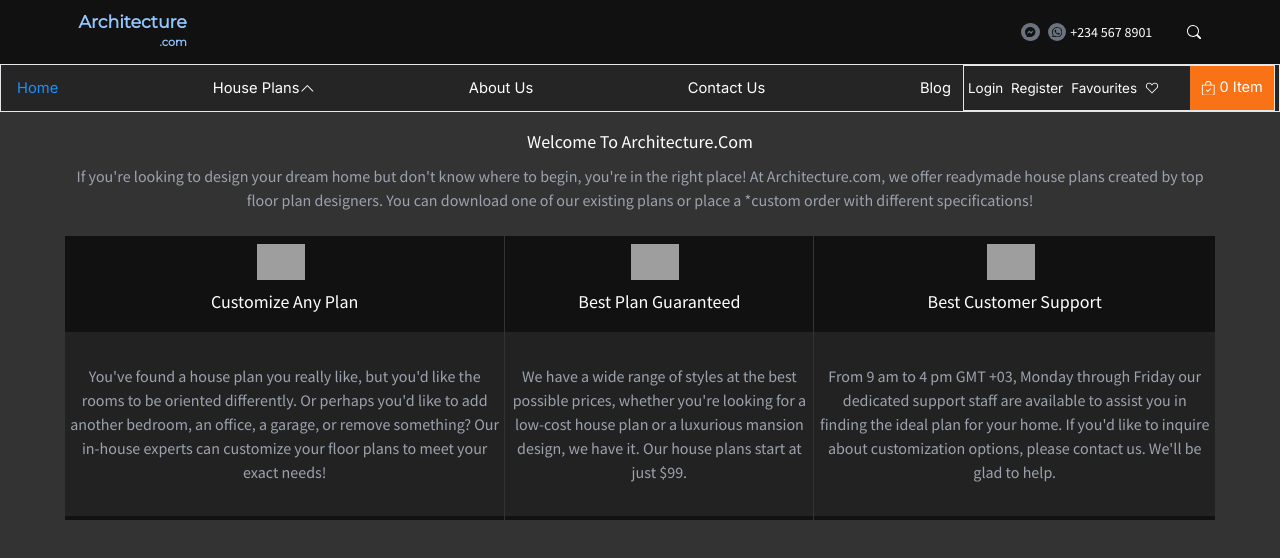
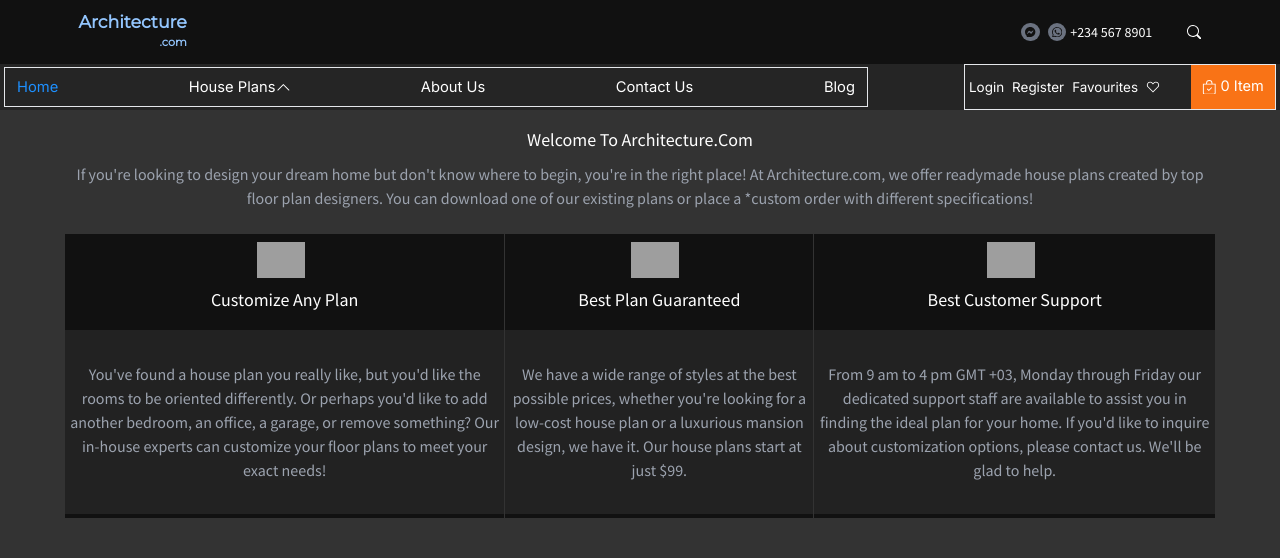
Before and after one commit to cleverAkanimoh/architecture, a React (Create React App) app: page / in a window 1280 px wide. Shown: the top 558 px of the page. Built offline with nearby package versions, Linux system fonts and the light colour scheme; grey boxes are pictures that could not be loaded; a web font is replaced by a local one.

Commit message:
modified index.css in src

```diff
--- a/src/index.css
+++ b/src/index.css
@@ -79,7 +79,7 @@
     }
 
     .nav-style {
-        @apply w-full px-1 flex flex-col items-center justify-between md:flex-row-reverse bg-gray-semi bg-opacity-80 backdrop-blur-sm border
+        @apply w-full px-1 flex flex-col items-center justify-between md:flex-row-reverse bg-gray-semi bg-opacity-80 backdrop-blur-sm
     }
 
     .nav-section-div-style {
@@ -89,8 +89,9 @@
     .nav-link-div-btn {
         @apply w-full py-1 flex items-center justify-between
     }
+
     .nav-link-comp-container {
-        @apply w-full capitalize md:flex items-center justify-between  p-3 pt-1 pb-4 md:pb-1 overflow-y-scroll md:overflow-visible transition-all duration-300 md:transition-none md:translate-y-[0%]
+        @apply w-full md:w-[90%] capitalize md:flex items-center justify-between px-3 pt-1 pb-4 md:pb-1 overflow-y-scroll md:overflow-visible transition-all duration-300 md:transition-none border
     }
     .navLink-style {
         @apply transition-all duration-300 grid grid-cols-2 md:grid-cols-4 gap-2 bg-black p-2 my-1 w-[95vw] md:hidden md:left-[5%] md:top-[63px]
```
